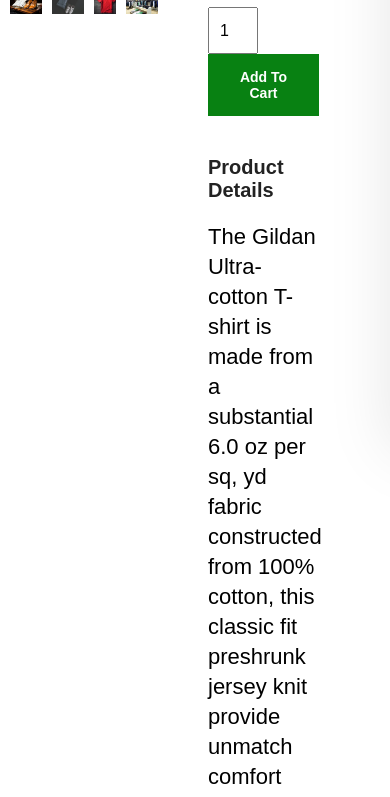
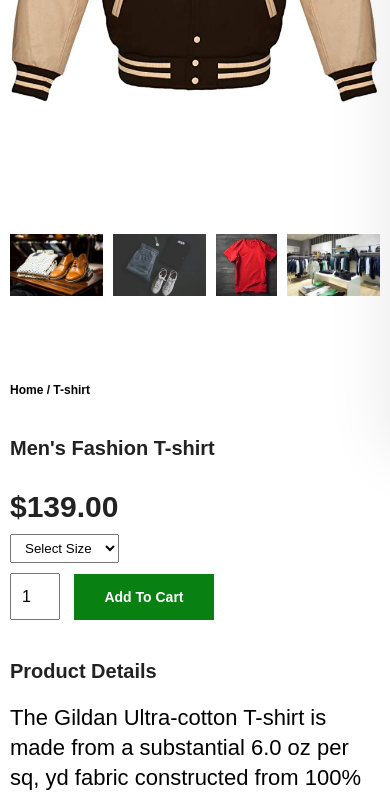
Before and after one commit to Rainer-bendera/webDevelopers, a website: page html/sProduct.html in a window 390 px wide. Shown: the part 433-1230 px from the top of the page. Drawn offline with Linux system fonts and the light colour scheme; files whose address does not match are found by name.

Commit message:
new changes added

```diff
--- a/css/stylee.css
+++ b/css/stylee.css
@@ -855,4 +855,20 @@
 
 }
 
+    /* single product */
+    #prodetails {
+    display: flex;
+    flex-direction: column;
 }
+
+    #prodetails .single-pro-img{
+        width: 100%;
+        margin-right: 0px ;
+    }
+
+    #prodetails .single-pro-details{
+        width: 100%;
+    }
+
+
+}
```
Also changed, not shown: html/shop.html (+2 -2 lines).
